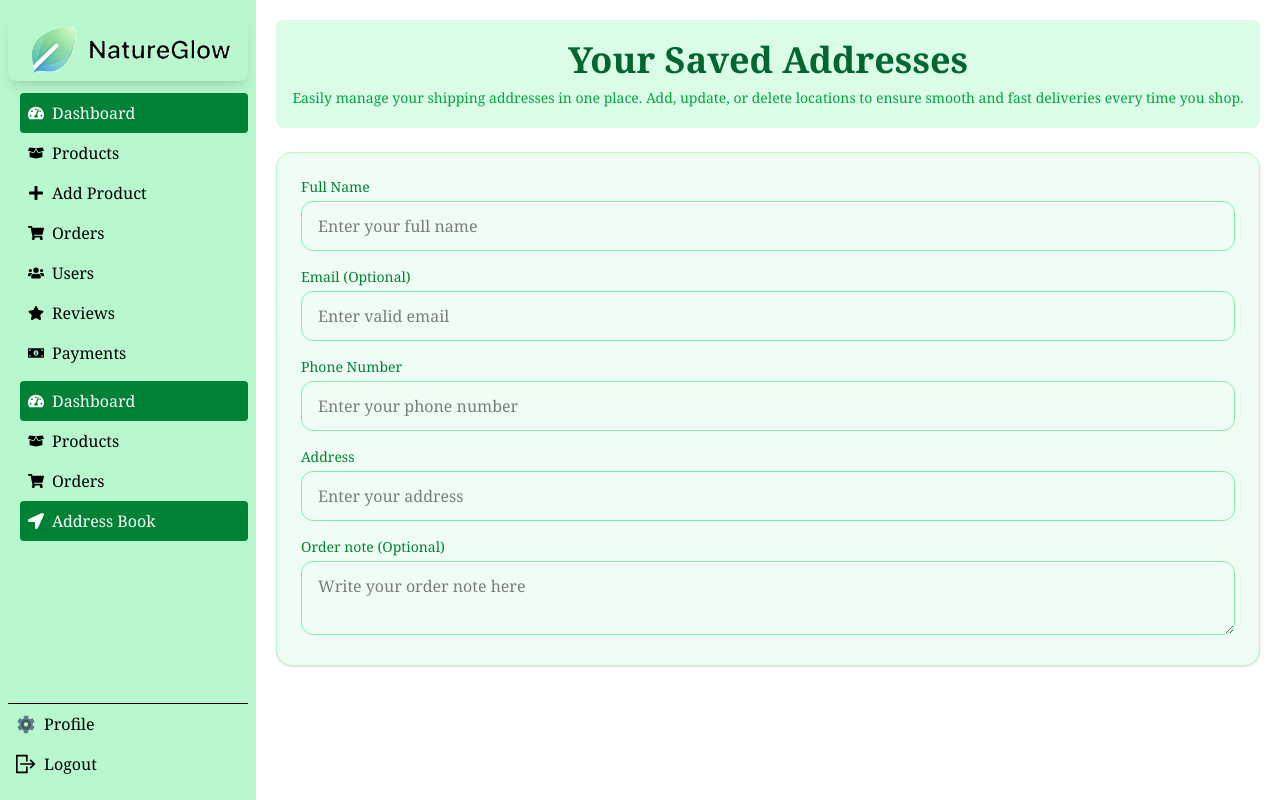
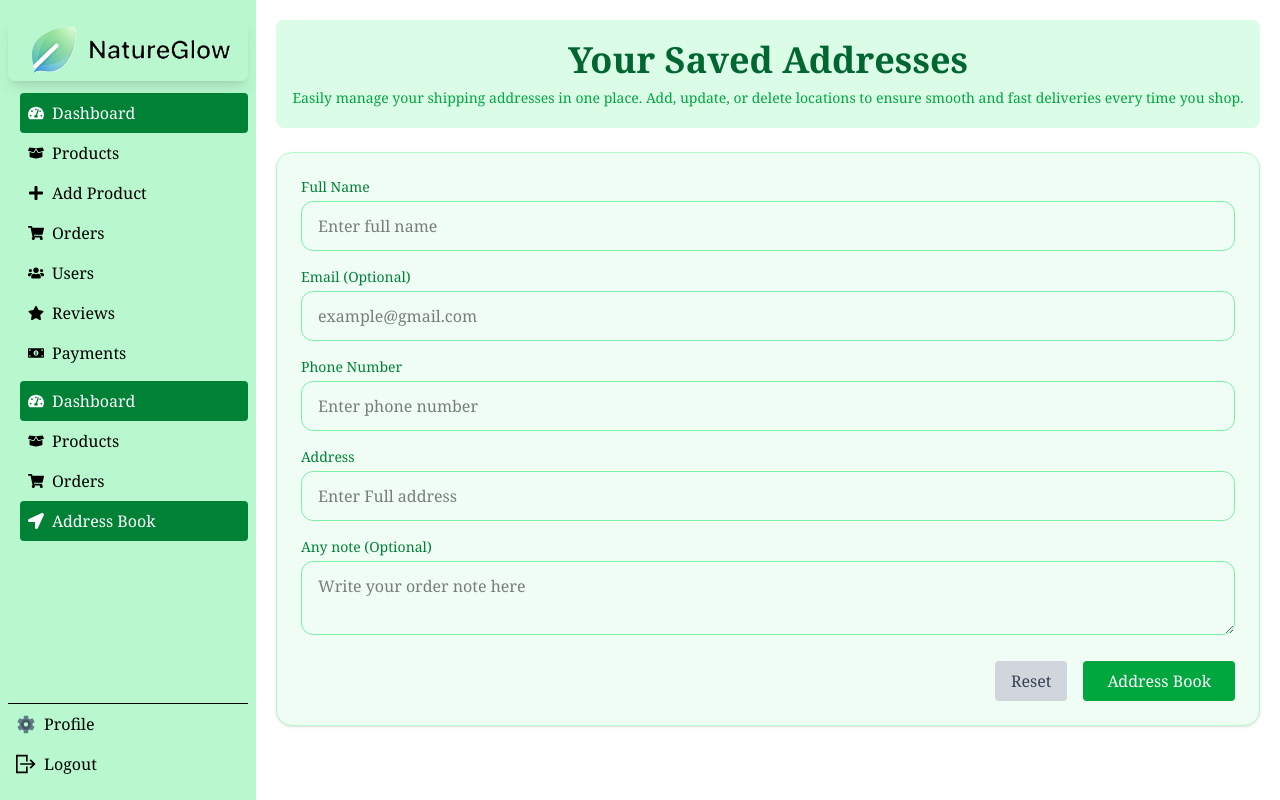
Before and after one commit to md-abu-naim/NatureGlow, a React (Vite) app: page /dashboard/addressBook in a window 1280 px wide. Built offline with nearby package versions, Linux system fonts and the light colour scheme; no server answers.

Commit message:
addressBook page form submit buttons

```diff
--- a/src/Pages/Dashboard/UserBar/AddressBook.jsx
+++ b/src/Pages/Dashboard/UserBar/AddressBook.jsx
@@ -12,23 +12,27 @@ const AddressBook = () => {
                 <form className='space-y-4'>
                     <div>
                         <label className='block text-sm font-medium text-green-700 mb-1'>Full Name</label>
-                        <input className='w-full px-4 py-3 border border-green-300 rounded-xl focus:outline-none focus:ring-2 focus:ring-green-500' type="text" name="" placeholder="Enter your full name" />
+                        <input className='w-full px-4 py-3 border border-green-300 rounded-xl focus:outline-none focus:ring-2 focus:ring-green-500' type="text" name="name" placeholder="Enter full name" />
                     </div>
                     <div>
                         <label className='block text-sm font-medium text-green-700 mb-1'>Email (Optional)</label>
-                        <input className='w-full px-4 py-3 border border-green-300 rounded-xl focus:outline-none focus:ring-2 focus:ring-green-500' type="email" name="" placeholder="Enter valid email" />
+                        <input className='w-full px-4 py-3 border border-green-300 rounded-xl focus:outline-none focus:ring-2 focus:ring-green-500' type="email" name="email" placeholder="example@gmail.com" />
                     </div>
                     <div>
                         <label className='block text-sm font-medium text-green-700 mb-1'>Phone Number</label>
-                        <input className='w-full px-4 py-3 border border-green-300 rounded-xl focus:outline-none focus:ring-2 focus:ring-green-500' type="text" name="" placeholder="Enter your phone number" />
+                        <input className='w-full px-4 py-3 border border-green-300 rounded-xl focus:outline-none focus:ring-2 focus:ring-green-500' type="text" name="phone" placeholder="Enter phone number" />
                     </div>
                     <div>
                         <label className='block text-sm font-medium text-green-700 mb-1'>Address</label>
-                        <input className='w-full px-4 py-3 border border-green-300 rounded-xl focus:outline-none focus:ring-2 focus:ring-green-500' type="text" name="" placeholder="Enter your address" />
+                        <input className='w-full px-4 py-3 border border-green-300 rounded-xl focus:outline-none focus:ring-2 focus:ring-green-500' type="text" name="adress" placeholder="Enter Full address" />
                     </div>
                     <div>
-                        <label className='block text-sm font-medium text-green-700 mb-1'>Order note (Optional)</label>
-                        <textarea className='w-full px-4 py-3 border border-green-300 rounded-xl focus:outline-none focus:ring-2 focus:ring-green-500' name="" placeholder="Write your order note here" ></textarea>
+                        <label className='block text-sm font-medium text-green-700 mb-1'> Any note (Optional)</label>
+                        <textarea className='w-full px-4 py-3 border border-green-300 rounded-xl focus:outline-none focus:ring-2 focus:ring-green-500' name="note" placeholder="Write your order note here" ></textarea>
+                    </div>
+                    <div className="mt-5 flex justify-end gap-4">
+                        <button type="reset" className="px-4 py-2 bg-gray-300 text-gray-700 rounded hover:bg-gray-400">Reset</button>
+                        <button type="submit" className="px-6 py-2 bg-green-600 text-white font-medium rounded hover:bg-green-700">Address Book</button>
                     </div>
                 </form>
             </section>
```
